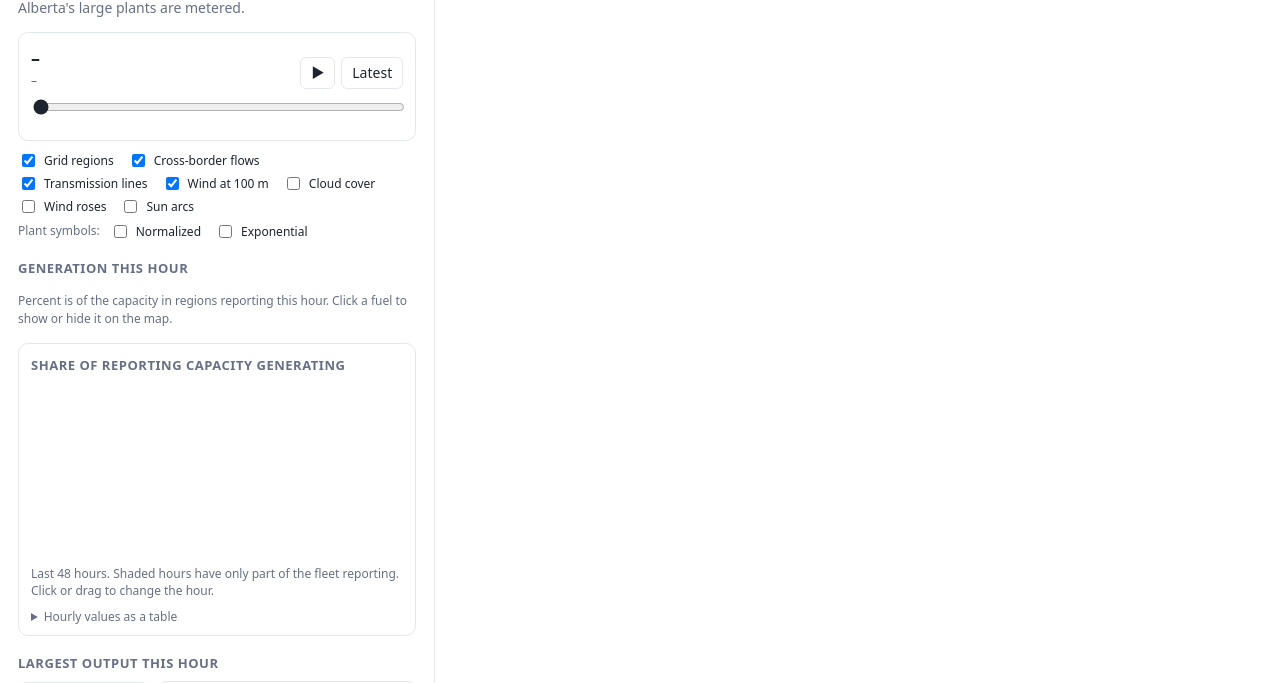
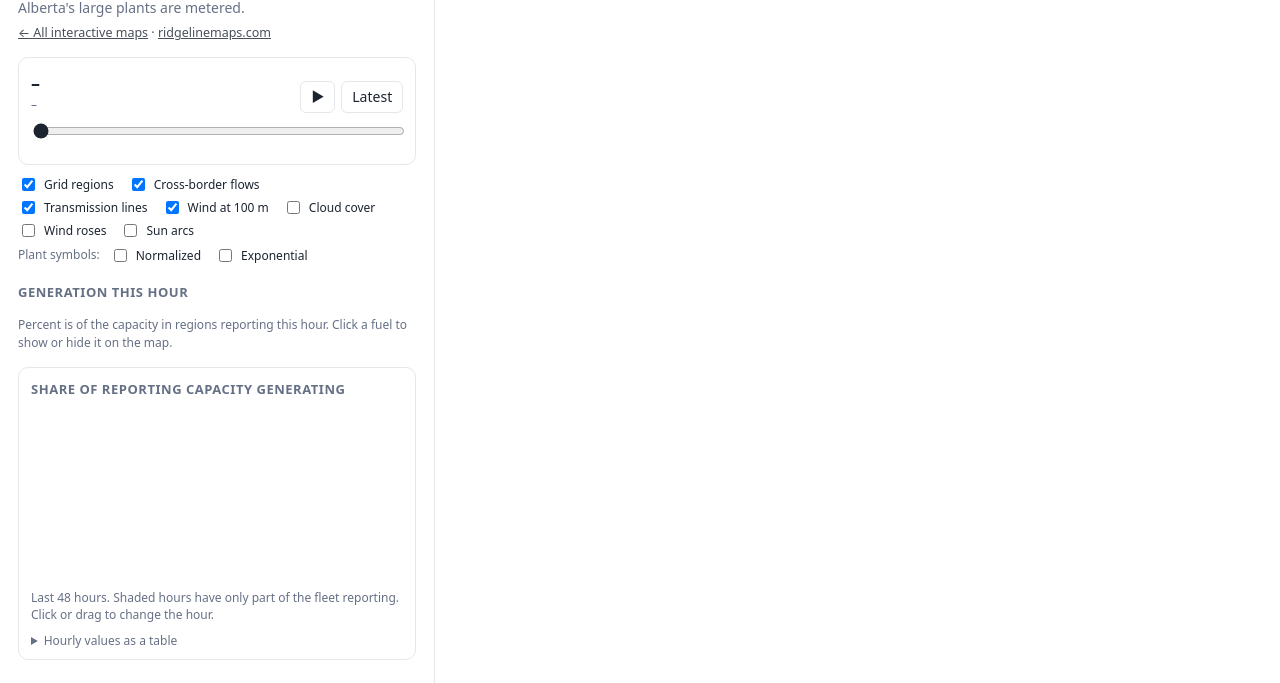
Before and after one commit to cedarcanvas/na-renewables-map, a plain HTML site: page web/index.html in a window 1280 px wide. Shown: the part 117-800 px from the top of the page. Drawn offline with nearby package versions, Linux system fonts and the light colour scheme; no server answers; a script that the page names is missing.

Commit message:
Page: links back to the maps hub and ridgelinemaps.com (matches brokenarrow #41)
Co-Authored-By: Claude Opus 5.5 <noreply@anthropic.com>
Claude-Session: https://claude.ai/code/session_016uXMm3V4dQmx3QWYxghPr8

```diff
--- a/web/index.html
+++ b/web/index.html
@@ -18,6 +18,7 @@
       </div>
       <p class="sub">Prototype. Plant output is <strong>estimated</strong> by splitting each grid region's
         hourly total among its plants<span id="weighting"></span>. Ontario's and Alberta's large plants are metered.</p>
+      <p class="rm-links"><a href="../">&larr; All interactive maps</a><span aria-hidden="true"> · </span><a href="https://ridgelinemaps.com">ridgelinemaps.com</a></p>
     </header>
 
     <section id="time" class="card">
--- a/web/style.css
+++ b/web/style.css
@@ -279,3 +279,8 @@ footer a { color: inherit; }
 .layers > .muted { margin-right: 10px; }
 #sym-note { flex-basis: 100%; margin: 2px 0 0; }
 #sym-note:empty { display: none; }
+
+/* Links back to the maps hub and ridgelinemaps.com */
+.rm-links { margin: 6px 0 0; font-size: 12.5px; opacity: .8; }
+.rm-links a { color: inherit; }
+.rm-links a:hover, .rm-links a:focus-visible { opacity: 1; text-decoration: underline; }
```
